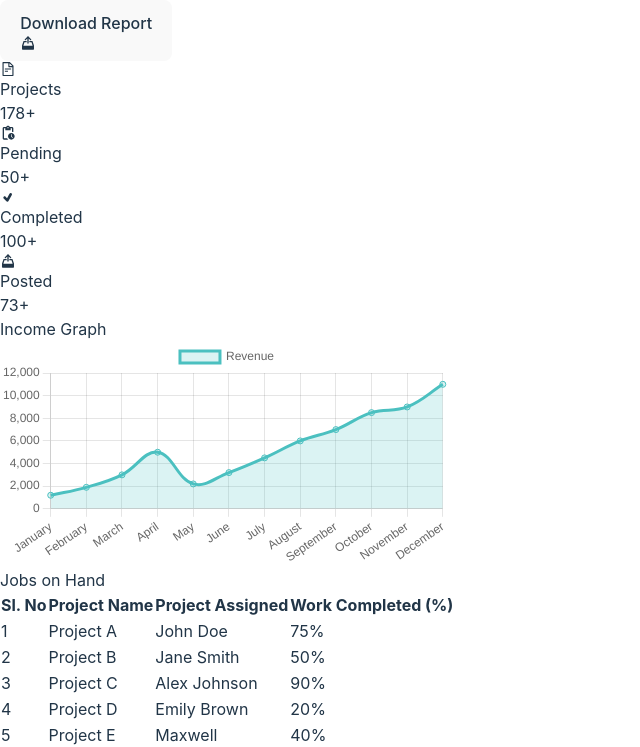
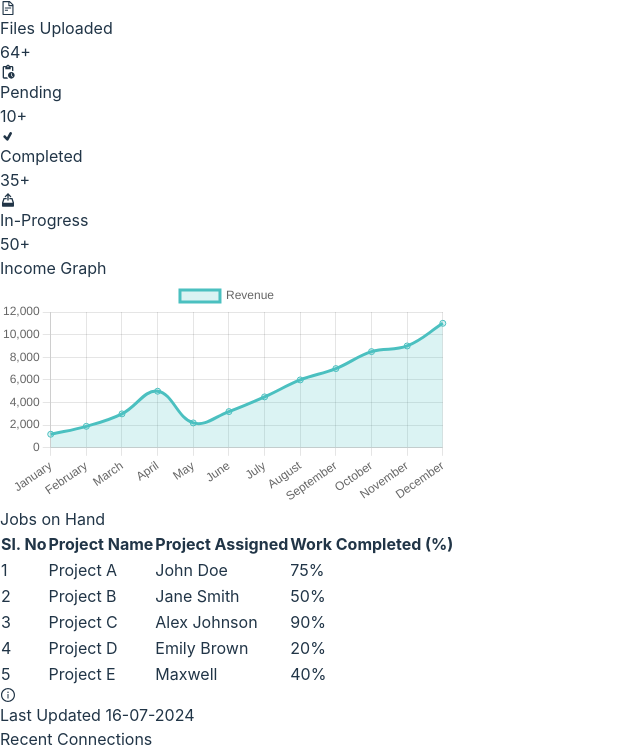
Before and after one commit to technovatic/dashboard, a React (Vite) app: page / in a window 1280 px wide. Shown: the top 747 px of the page, without its empty margins (0-640 px from the left). Built offline with nearby package versions, Linux system fonts and the light colour scheme; the HTML template or start-up script is replaced by a standard one.

Commit message:
Update Dashboard.jsx

```diff
--- a/src/components/Dashboard.jsx
+++ b/src/components/Dashboard.jsx
@@ -190,10 +190,10 @@ const RecentConnectionsCard = () => {
           <tr>
             <th className="w-1/12 px-6 py-3 text-left text-xs font-medium text-gray-500 uppercase tracking-wider">Sl. No</th>
             <th className="w-6/12 px-6 py-3 text-left text-xs font-medium text-gray-500 uppercase tracking-wider">Title</th>
-            <th className="w-5/12 px-6 py-3 text-left text-xs font-medium text-gray-500 uppercase tracking-wider">Skilled Sector Technology</th>
+            <th className="w-5/12 px-6 py-3 text-left text-xs font-medium text-gray-500 uppercase tracking-wider">Skilled Sector</th>
           </tr>
         </thead>
-        <tbody className="divide-y divide-gray-200 bg-white">
+        <tbody className="bg-purple-50 divide-y divide-gray-200">
           {recentConnections.map((connection, index) => (
             <tr key={connection.id}>
               <td className="px-6 py-4 whitespace-nowrap text-sm font-medium text-gray-900">{index + 1}</td>
@@ -203,49 +203,54 @@ const RecentConnectionsCard = () => {
           ))}
         </tbody>
       </table>
+      <div className="flex items-center justify-end mt-4 text-gray-400">
+        <AiOutlineInfoCircle className="mr-2" />
+        <span>Last Updated 16-07-2024</span>
+      </div>
     </div>
   );
 };
 
-const TechnologyTrendingCard = () => {
-  const defaultPosition = [12.9716, 77.5946]; // Default position for India
-  const mapBounds = [
-    [-82.8628, 135.0000], // Southwest coordinates (South)
-    [71.7069, 42.6043], // Northeast coordinates (North)
-    [66.0272, -169.7022], // Southeast coordinates (East)
-    [52.1307, -3.7837] // Northwest coordinates (West)
-  ];
+const MapCard = () => {
+  const mapRef = useRef();
 
-  const createCustomIcon = (image) => {
-    return L.icon({
-      iconUrl: image,
-      iconSize: [25, 25], // Size of the icon
-      iconAnchor: [12, 24], // Point of the icon which will correspond to marker's location
-      popupAnchor: [0, -24] // Point from which the popup should open relative to the iconAnchor
-    });
+  useEffect(() => {
+    if (mapRef.current) {
+      mapRef.current.invalidateSize();
+    }
+  }, []);
+
+  const handleMarkerClick = (marker) => {
+    console.log(marker.title); // Handle marker click logic here
   };
 
   return (
-    <div className="m-5 p-4 rounded-xl shadow-lg bg-purple-50 w-full lg:w-1/2">
-      <h2 className="text-xl sm:text-2xl text-gray-400 mb-4 text-center font-semibold">Technology Trending</h2>
-      <div className="flex justify-center">
+    <div className="m-5 p-4 rounded-xl shadow-lg bg-purple-50 w-full md:w-1/2">
+      <h2 className="text-2xl text-gray-400 mb-4 text-center font-semibold">Map</h2>
+      <div className="h-80 md:h-96 lg:h-80">
         <MapContainer
-          center={defaultPosition}
-          zoom={5}
-          style={{ height: '400px', width: '100%' }}
-          maxBounds={mapBounds}
-          maxBoundsViscosity={1.0} // Ensure the map is kept within bounds
-          minZoom={3} // Adjust minZoom to prevent zooming out too far
+          center={[20.5937, 78.9629]}
+          zoom={2}
+          scrollWheelZoom={false}
+          className="h-full"
+          whenCreated={(mapInstance) => (mapRef.current = mapInstance)}
         >
-          <TileLayer
-            attribution='&copy; <a href="https://www.openstreetmap.org/copyright">OpenStreetMap</a> contributors'
-            url="https://{s}.tile.openstreetmap.org/{z}/{x}/{y}.png"
-            maxZoom={12}
-            noWrap={true} // Prevents the map from repeating
-          />
-           {markerData.map((marker, index) => (
-            <Marker key={index} position={marker.position} icon={createCustomIcon(marker.image)}>
-              <Popup>{marker.title}</Popup>
+          <TileLayer url="https://{s}.tile.openstreetmap.org/{z}/{x}/{y}.png" />
+          {markerData.map((marker, index) => (
+            <Marker
+              key={index}
+              position={marker.position}
+              icon={createCustomIcon(marker.image)}
+              eventHandlers={{
+                click: () => handleMarkerClick(marker),
+              }}
+            >
+              <Popup>
+                <div className="text-center">
+                  <img src={marker.image} alt={marker.title} className="w-10 h-10 mx-auto mb-2" />
+                  <h3 className="text-lg">{marker.title}</h3>
+                </div>
+              </Popup>
             </Marker>
           ))}
         </MapContainer>
@@ -256,26 +261,18 @@ const TechnologyTrendingCard = () => {
 
 const Dashboard = () => {
   return (
-    <div className="flex flex-wrap items-end max-w-screen min-h-screen p-4 bg-blue-50">
-      <div className="flex items-end mb-4">
-        <button className="bg-blue-500 hover:bg-blue-700 text-white font-bold py-2 px-4 rounded flex items-center">
-          <span className="mr-2 font font-bold">Download Report</span>
-          <TiUpload className="ml-2" />
-        </button>
+    <div className="min-h-screen flex flex-wrap justify-center items-start bg-gray-100">
+      <div className="flex flex-wrap justify-center w-full lg:w-2/3">
+        <Card title="Files Uploaded" Icon={AiOutlineFileText} number={64} />
+        <Card title="Pending" Icon={MdOutlinePendingActions} number={10} />
+        <Card title="Completed" Icon={TiTick} number={35} />
+        <Card title="In-Progress" Icon={TiUpload} number={50} />
       </div>
-      <div className="grid grid-cols-1 md:grid-cols-2 lg:grid-cols-4 gap-1 md:gap-12 lg:gap-16 w-full mb-4 space-x-4 font font-semibold">
-        <Card title="Projects" Icon={AiOutlineFileText} number={178} />
-        <Card title="Pending" Icon={MdOutlinePendingActions} number={50} />
-        <Card title="Completed" Icon={TiTick} number={100} />
-        <Card title="Posted" Icon={TiUpload} number={73} />
-      </div>
-      <div className="flex flex-row justify-center w-full space-x-10">
+      <div className="flex flex-wrap justify-center w-full lg:w-2/3">
         <GraphCard />
         <JobTable />
-      </div>
-      <div className="flex flex-row justify-center w-full space-x-10">
         <RecentConnectionsCard />
-        <TechnologyTrendingCard />
+        <MapCard />
       </div>
     </div>
   );
```
